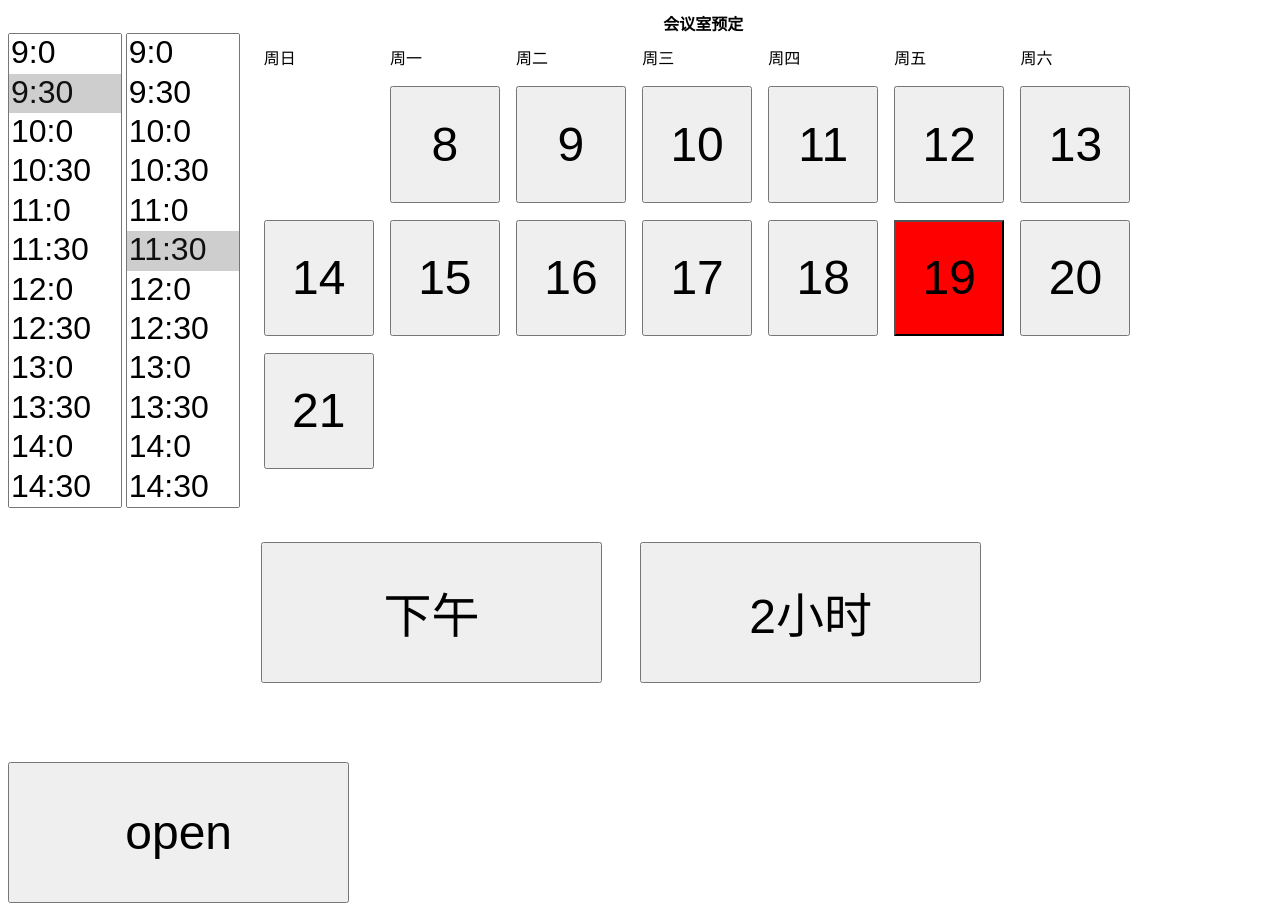
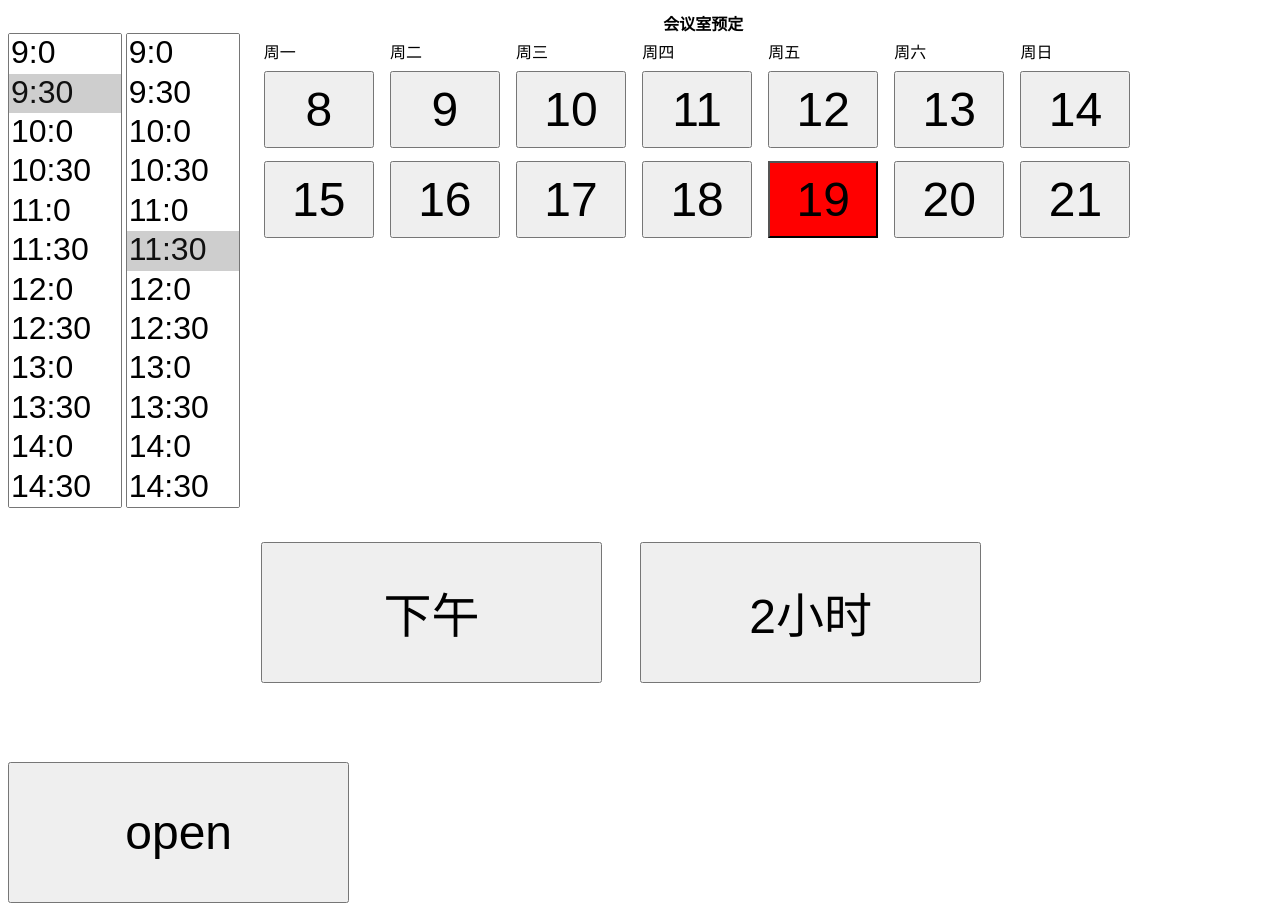
Before and after one commit to nfyxhan/web, a plain HTML site: page meeting.html in a window 1280 px wide. Drawn offline with Linux system fonts and the light colour scheme.

Commit message:
update meeting

```diff
--- a/meeting.html
+++ b/meeting.html
@@ -45,7 +45,7 @@
             </button>
         </div>
         <script>
-            let days = ["日", "一", "二", "三", "四", "五", "六"]
+            let days = ["一", "二", "三", "四", "五", "六", "日"]
             let startTime = new Date()
             let endTime = new Date()
             let selectdDateID = ''
@@ -78,8 +78,8 @@
                 tbody.innerHTML = ""
                 let tr = document.createElement("tr")
                 let now = new Date()
-                let t = now
-                let day = t.getDay()
+                let today = now
+                let day = today.getDay()
                 for (i = 0; i < 7; i++) {
                     let title = document.createElement('td')
                     title.className = "td-title"
@@ -88,15 +88,15 @@
                 }
                 tbody.appendChild(tr)
                 let tr2 = document.createElement("tr")
-                for (i = 0; i < day; i++) {
+                for (i = 1; i < day; i++) {
                     let td = document.createElement('td')
                     tr2.appendChild(td)
                 }
-                for (i = 1; i < 15; i++) {
+                for (i = 0; i < 14; i++) {
                     let td = document.createElement('td')
                     td.className = "td-body"
                     let btn = document.createElement('button')
-                    let meetingDate = afterDays(t, i - 1)
+                    let meetingDate = afterDays(today, i)
                     btn.id = "btn-" + meetingDate.getMonth() + "-" + meetingDate.getDate()
                     btn.textContent = meetingDate.getDate()
                     btn.onclick = function () {
```
